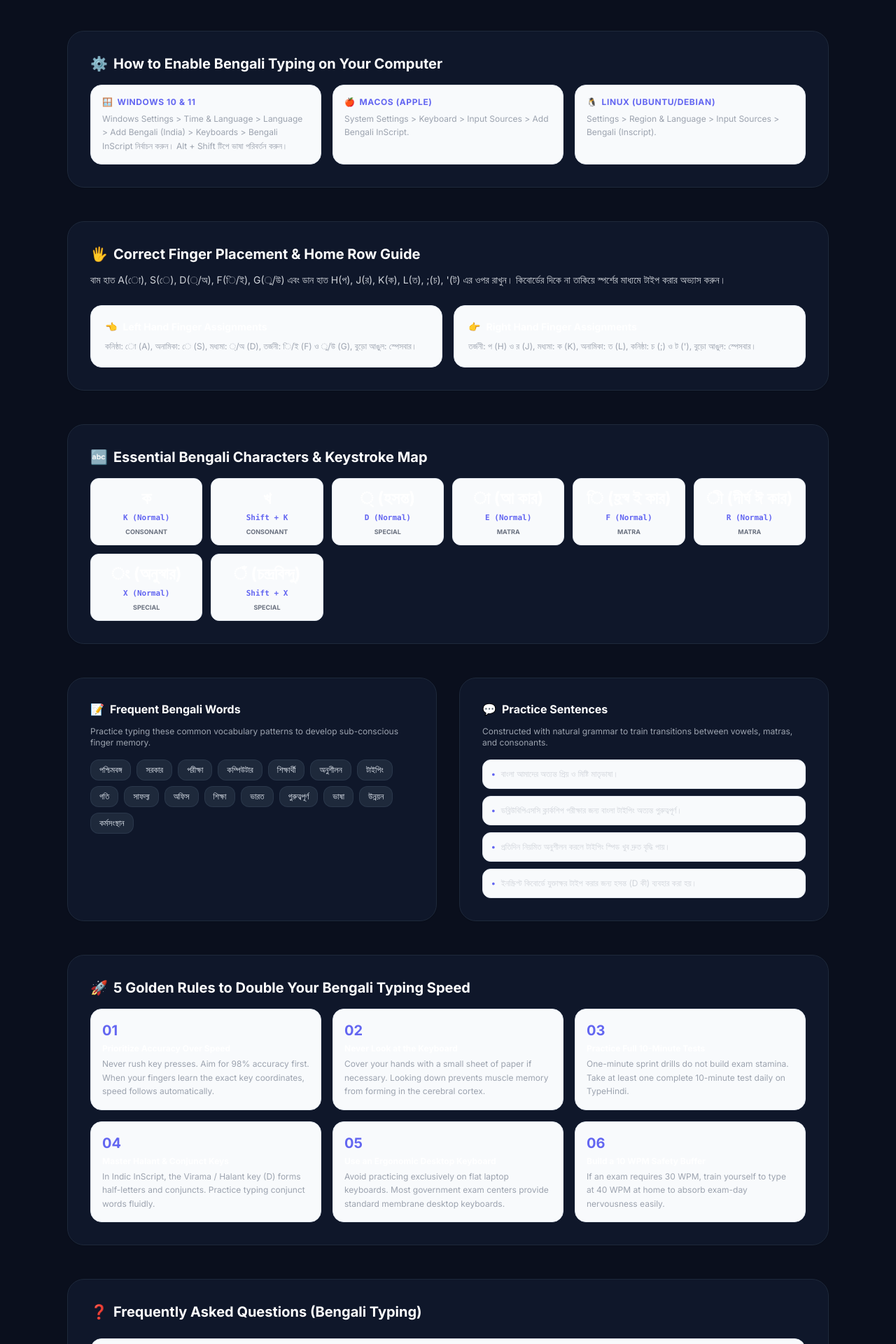
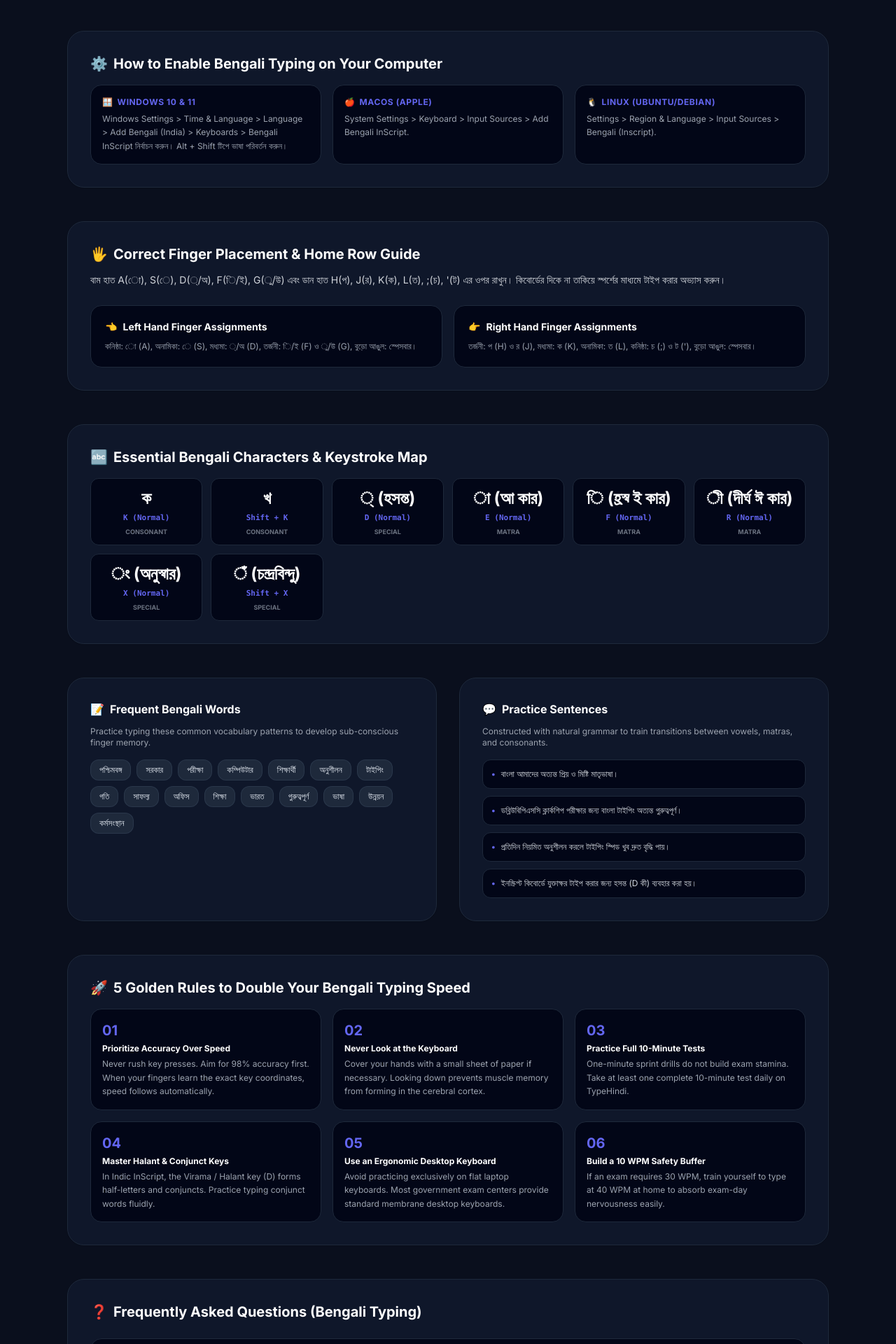
Before and after one commit to therohitbiruli/typehindi, a Next.js app: page /learn/bengali-typing in a window 1280 px wide. Shown: the part 1000-2920 px from the top of the page at 70% size. Built offline with nearby package versions, Linux system fonts and the light colour scheme.

Commit message:
fix(ui): remove invalid slate-850/750 classes to fix stark white cards in dark mode

```diff
--- a/src/app/learn/[slug]/page.tsx
+++ b/src/app/learn/[slug]/page.tsx
@@ -191,7 +191,7 @@ export default async function LearnSlugPage({ params }: Props) {
           <span>⚙️</span> How to Enable {langConfig.name} Typing on Your Computer
         </h2>
         <div className="grid gap-4 md:grid-cols-3">
-          <div className="p-4 rounded-2xl bg-slate-50 dark:bg-slate-850 border border-slate-200 dark:border-slate-750">
+          <div className="p-4 rounded-2xl bg-slate-100 dark:bg-slate-950 border border-slate-200 dark:border-slate-800">
             <h3 className="font-bold text-xs uppercase text-primary-500 tracking-wider mb-1.5 flex items-center gap-1.5">
               <span>🪟</span> Windows 10 & 11
             </h3>
@@ -199,7 +199,7 @@ export default async function LearnSlugPage({ params }: Props) {
               {langConfig.learning.inputSetup.windows}
             </p>
           </div>
-          <div className="p-4 rounded-2xl bg-slate-50 dark:bg-slate-850 border border-slate-200 dark:border-slate-750">
+          <div className="p-4 rounded-2xl bg-slate-100 dark:bg-slate-950 border border-slate-200 dark:border-slate-800">
             <h3 className="font-bold text-xs uppercase text-primary-500 tracking-wider mb-1.5 flex items-center gap-1.5">
               <span>🍎</span> macOS (Apple)
             </h3>
@@ -207,7 +207,7 @@ export default async function LearnSlugPage({ params }: Props) {
               {langConfig.learning.inputSetup.mac}
             </p>
           </div>
-          <div className="p-4 rounded-2xl bg-slate-50 dark:bg-slate-850 border border-slate-200 dark:border-slate-750">
+          <div className="p-4 rounded-2xl bg-slate-100 dark:bg-slate-950 border border-slate-200 dark:border-slate-800">
             <h3 className="font-bold text-xs uppercase text-primary-500 tracking-wider mb-1.5 flex items-center gap-1.5">
               <span>🐧</span> Linux (Ubuntu/Debian)
             </h3>
@@ -228,7 +228,7 @@ export default async function LearnSlugPage({ params }: Props) {
         </p>
 
         <div className="grid gap-4 md:grid-cols-2">
-          <div className="p-5 rounded-2xl bg-slate-50 dark:bg-slate-850 border border-slate-200 dark:border-slate-750">
+          <div className="p-5 rounded-2xl bg-slate-100 dark:bg-slate-950 border border-slate-200 dark:border-slate-800">
             <h3 className="font-bold text-sm text-gray-900 dark:text-white mb-2 flex items-center gap-2">
               <span>👈</span> Left Hand Finger Assignments
             </h3>
@@ -237,7 +237,7 @@ export default async function LearnSlugPage({ params }: Props) {
             </p>
           </div>
 
-          <div className="p-5 rounded-2xl bg-slate-50 dark:bg-slate-850 border border-slate-200 dark:border-slate-750">
+          <div className="p-5 rounded-2xl bg-slate-100 dark:bg-slate-950 border border-slate-200 dark:border-slate-800">
             <h3 className="font-bold text-sm text-gray-900 dark:text-white mb-2 flex items-center gap-2">
               <span>👉</span> Right Hand Finger Assignments
             </h3>
@@ -257,7 +257,7 @@ export default async function LearnSlugPage({ params }: Props) {
           {langConfig.learning.commonCharacters.map((c, idx) => (
             <div
               key={idx}
-              className="p-3 rounded-xl bg-slate-50 dark:bg-slate-850 border border-slate-200 dark:border-slate-750 text-center"
+              className="p-3 rounded-xl bg-slate-100 dark:bg-slate-950 border border-slate-200 dark:border-slate-800 text-center"
             >
               <div className="text-2xl font-bold text-gray-900 dark:text-white mb-1">
                 {c.char}
@@ -305,7 +305,7 @@ export default async function LearnSlugPage({ params }: Props) {
             {langConfig.sentences.map((sent, idx) => (
               <li
                 key={idx}
-                className="p-3 rounded-xl bg-slate-50 dark:bg-slate-850 border border-slate-200 dark:border-slate-750 flex items-start gap-2"
+                className="p-3 rounded-xl bg-slate-100 dark:bg-slate-950 border border-slate-200 dark:border-slate-800 flex items-start gap-2"
               >
                 <span className="text-primary-500 font-bold">•</span>
                 <span>{sent}</span>
@@ -321,42 +321,42 @@ export default async function LearnSlugPage({ params }: Props) {
           <span>🚀</span> 5 Golden Rules to Double Your {langConfig.name} Typing Speed
         </h2>
         <div className="grid gap-4 md:grid-cols-2 lg:grid-cols-3">
-          <div className="p-4 rounded-2xl bg-slate-50 dark:bg-slate-850 border border-slate-200 dark:border-slate-750">
+          <div className="p-4 rounded-2xl bg-slate-100 dark:bg-slate-950 border border-slate-200 dark:border-slate-800">
             <span className="text-xl font-bold text-primary-500">01</span>
             <h3 className="font-bold text-xs text-gray-900 dark:text-white mt-1 mb-1">Prioritize Accuracy Over Speed</h3>
             <p className="text-xs text-gray-600 dark:text-gray-400 leading-relaxed">
               Never rush key presses. Aim for 98% accuracy first. When your fingers learn the exact key coordinates, speed follows automatically.
             </p>
           </div>
-          <div className="p-4 rounded-2xl bg-slate-50 dark:bg-slate-850 border border-slate-200 dark:border-slate-750">
+          <div className="p-4 rounded-2xl bg-slate-100 dark:bg-slate-950 border border-slate-200 dark:border-slate-800">
             <span className="text-xl font-bold text-primary-500">02</span>
             <h3 className="font-bold text-xs text-gray-900 dark:text-white mt-1 mb-1">Never Look at the Keyboard</h3>
             <p className="text-xs text-gray-600 dark:text-gray-400 leading-relaxed">
               Cover your hands with a small sheet of paper if necessary. Looking down prevents muscle memory from forming in the cerebral cortex.
             </p>
           </div>
-          <div className="p-4 rounded-2xl bg-slate-50 dark:bg-slate-850 border border-slate-200 dark:border-slate-750">
+          <div className="p-4 rounded-2xl bg-slate-100 dark:bg-slate-950 border border-slate-200 dark:border-slate-800">
             <span className="text-xl font-bold text-primary-500">03</span>
             <h3 className="font-bold text-xs text-gray-900 dark:text-white mt-1 mb-1">Practice Full 10-Minute Tests</h3>
             <p className="text-xs text-gray-600 dark:text-gray-400 leading-relaxed">
               One-minute sprint drills do not build exam stamina. Take at least one complete 10-minute test daily on TypeHindi.
             </p>
           </div>
-          <div className="p-4 rounded-2xl bg-slate-50 dark:bg-slate-850 border border-slate-200 dark:border-slate-750">
+          <div className="p-4 rounded-2xl bg-slate-100 dark:bg-slate-950 border border-slate-200 dark:border-slate-800">
             <span className="text-xl font-bold text-primary-500">04</span>
             <h3 className="font-bold text-xs text-gray-900 dark:text-white mt-1 mb-1">Master Halant & Conjunct Keys</h3>
             <p className="text-xs text-gray-600 dark:text-gray-400 leading-relaxed">
               In Indic InScript, the Virama / Halant key (D) forms half-letters and conjuncts. Practice typing conjunct words fluidly.
             </p>
           </div>
-          <div className="p-4 rounded-2xl bg-slate-50 dark:bg-slate-850 border border-slate-200 dark:border-slate-750">
+          <div className="p-4 rounded-2xl bg-slate-100 dark:bg-slate-950 border border-slate-200 dark:border-slate-800">
             <span className="text-xl font-bold text-primary-500">05</span>
             <h3 className="font-bold text-xs text-gray-900 dark:text-white mt-1 mb-1">Use an Ergonomic Desktop Keyboard</h3>
             <p className="text-xs text-gray-600 dark:text-gray-400 leading-relaxed">
               Avoid practicing exclusively on flat laptop keyboards. Most government exam centers provide standard membrane desktop keyboards.
             </p>
           </div>
-          <div className="p-4 rounded-2xl bg-slate-50 dark:bg-slate-850 border border-slate-200 dark:border-slate-750">
+          <div className="p-4 rounded-2xl bg-slate-100 dark:bg-slate-950 border border-slate-200 dark:border-slate-800">
             <span className="text-xl font-bold text-primary-500">06</span>
             <h3 className="font-bold text-xs text-gray-900 dark:text-white mt-1 mb-1">Build a 10 WPM Safety Buffer</h3>
             <p className="text-xs text-gray-600 dark:text-gray-400 leading-relaxed">
@@ -375,7 +375,7 @@ export default async function LearnSlugPage({ params }: Props) {
           {langConfig.learning.faqs.map((faq, idx) => (
             <div
               key={idx}
-              className="p-5 rounded-2xl bg-slate-50 dark:bg-slate-850 border border-slate-200 dark:border-slate-750"
+              className="p-5 rounded-2xl bg-slate-100 dark:bg-slate-950 border border-slate-200 dark:border-slate-800"
             >
               <h3 className="font-bold text-sm text-gray-900 dark:text-white mb-1.5">
                 {faq.question}
--- a/src/components/HomepageGame.tsx
+++ b/src/components/HomepageGame.tsx
@@ -9,7 +9,7 @@ export function HomepageGame() {
 
   if (isPlaying) {
     return (
-      <div className="border border-slate-250 dark:border-slate-800 rounded-[2rem] p-4 bg-slate-50/50 dark:bg-slate-900/50 shadow-inner relative max-w-4xl mx-auto overflow-hidden">
+      <div className="border border-slate-200 dark:border-slate-800 rounded-[2rem] p-4 bg-slate-50/50 dark:bg-slate-900/50 shadow-inner relative max-w-4xl mx-auto overflow-hidden">
         <TankGameCanvas />
       </div>
     );
--- a/src/components/InteractiveKeyboardMaster.tsx
+++ b/src/components/InteractiveKeyboardMaster.tsx
@@ -322,7 +322,7 @@ export function InteractiveKeyboardMaster() {
                           : isSelected
                           ? "bg-primary-950 border-2 border-primary-400 text-white ring-2 ring-primary-500/30 z-10 shadow-lg shadow-primary-500/20"
                           : inCategory
-                          ? "bg-slate-800/90 border border-slate-700/80 text-slate-100 hover:border-primary-400 hover:bg-slate-750"
+                          ? "bg-slate-800/90 border border-slate-700/80 text-slate-100 hover:border-primary-400 hover:bg-slate-700"
                           : "bg-slate-900/40 border border-slate-800/50 text-slate-600 opacity-30 hover:opacity-80"
                       }`}
                       style={key.width ? { width: `${key.width * 3}rem` } : undefined}
--- a/src/components/KeyboardQuizWidget.tsx
+++ b/src/components/KeyboardQuizWidget.tsx
@@ -175,7 +175,7 @@ export function KeyboardQuizWidget() {
       {/* Options Grid */}
       <div className="grid grid-cols-2 gap-3 mb-6">
         {currentQ.options.map((opt) => {
-          let btnClass = "bg-slate-800/90 border-slate-700 text-slate-100 hover:border-primary-400 hover:bg-slate-750";
+          let btnClass = "bg-slate-800/90 border-slate-700 text-slate-100 hover:border-primary-400 hover:bg-slate-700";
 
           if (isAnswered) {
             if (opt === currentQ.correctAnswer) {
```
Also changed, not shown: src/app/practice/[slug]/page.tsx (+4 -4 lines), src/components/LanguageKeyboardClient.tsx (+5 -5 lines).
